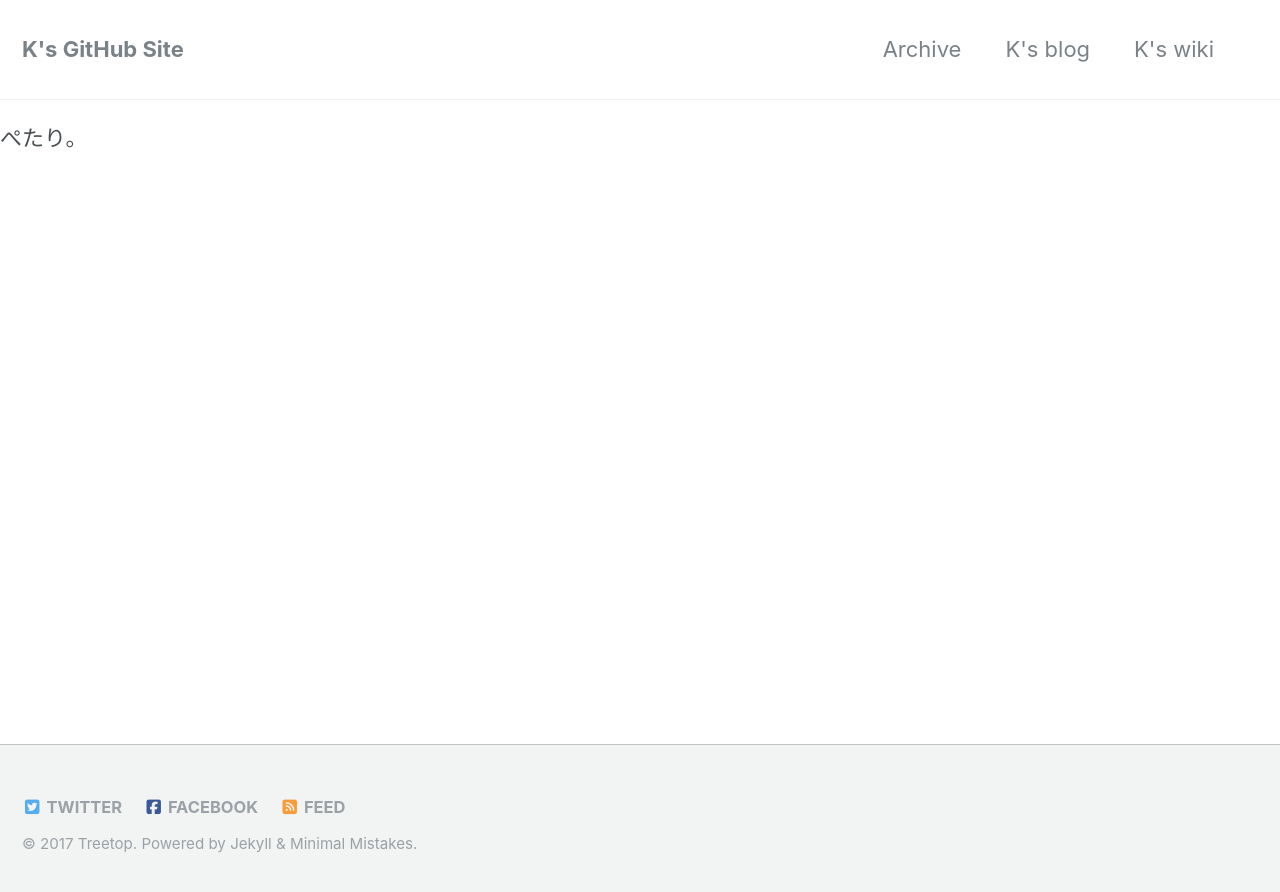
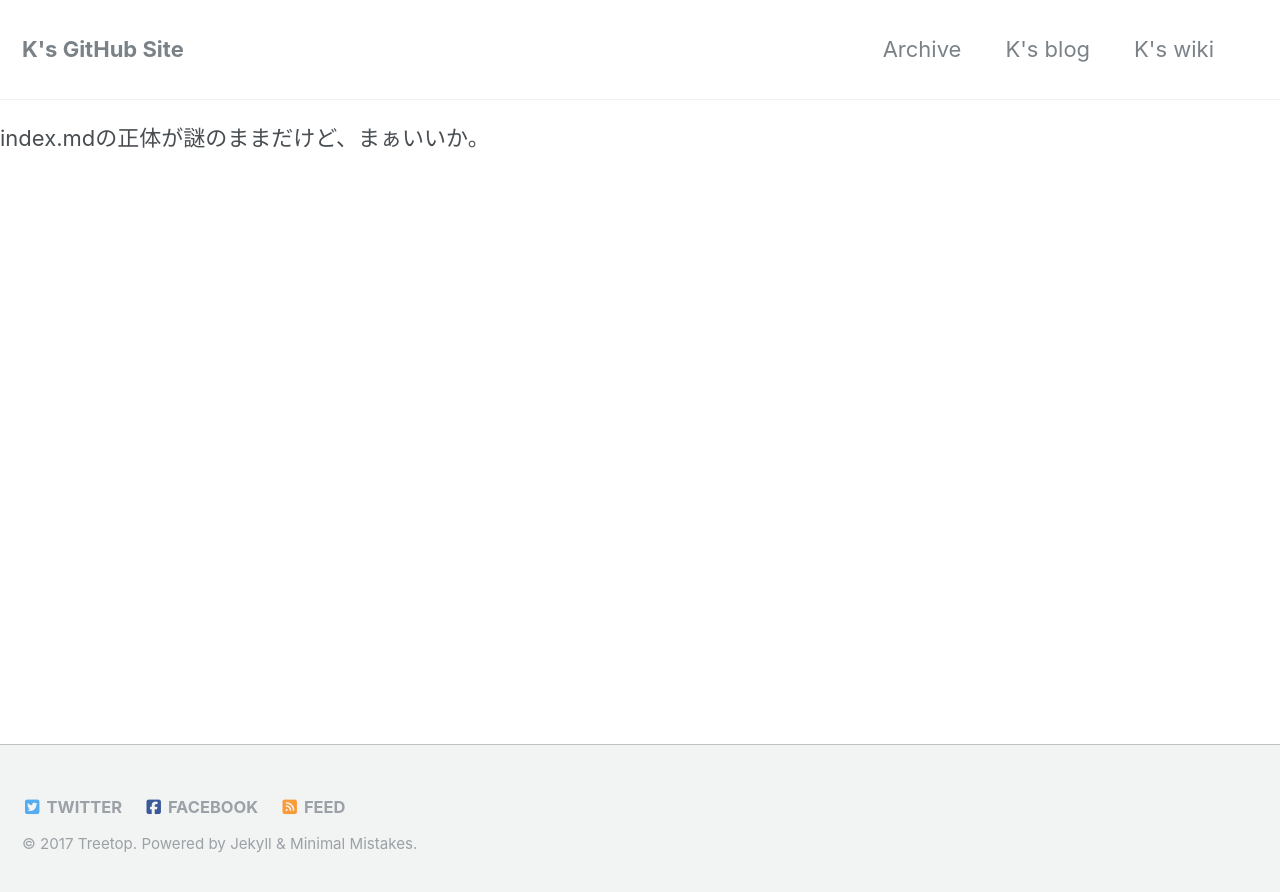
Before and after one commit to laureltreetop/laureltreetop.github.io, a Jekyll site: the page built from index-bak.md, in a window 1280 px wide. Shown: the top 892 px of the page. Built offline with Jekyll 4.4.1, drawn with Linux system fonts in a browser that asks for light colours; nearby versions of some CDN libraries.

Commit message:
Update index-bak.md

```diff
--- a/index-bak.md
+++ b/index-bak.md
@@ -3,4 +3,4 @@ layout: default
 author: Treetop
 title: "index?"
 ---
-ぺたり。
+index.mdの正体が謎のままだけど、まぁいいか。
```
